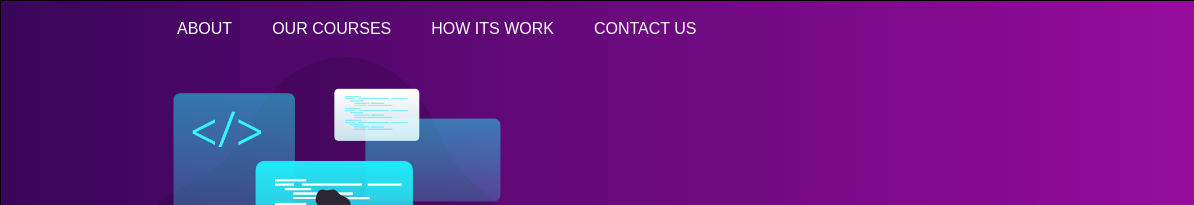
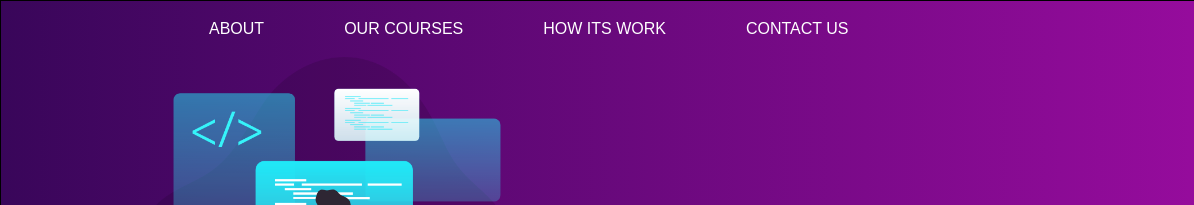
Before and after one commit to NichitaMladin/ProiectHTML-CSS, a plain HTML site: page index.html in a window 1280 px wide. Shown: the top 205 px of the page, 0-1194 px from the left. Drawn offline with Linux system fonts and the light colour scheme.

Commit message:
Initial commit

```diff
--- a/style.css
+++ b/style.css
@@ -33,8 +33,8 @@ section{
 
 .navigation_bar{
     display: flex;
-    gap: 2.5rem;
-    margin: 1rem 11rem;
+    gap: 5rem;
+    margin: 1rem 13rem;
 }
 
 .navigation_bar_button{
```
